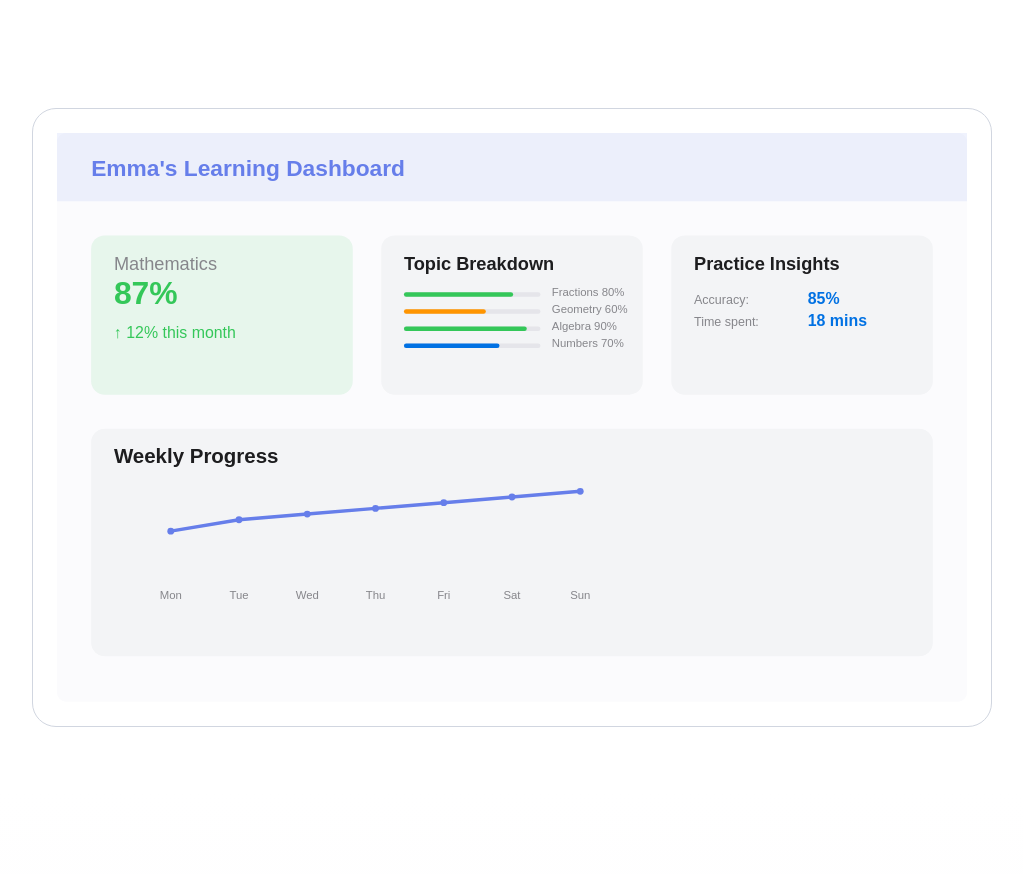
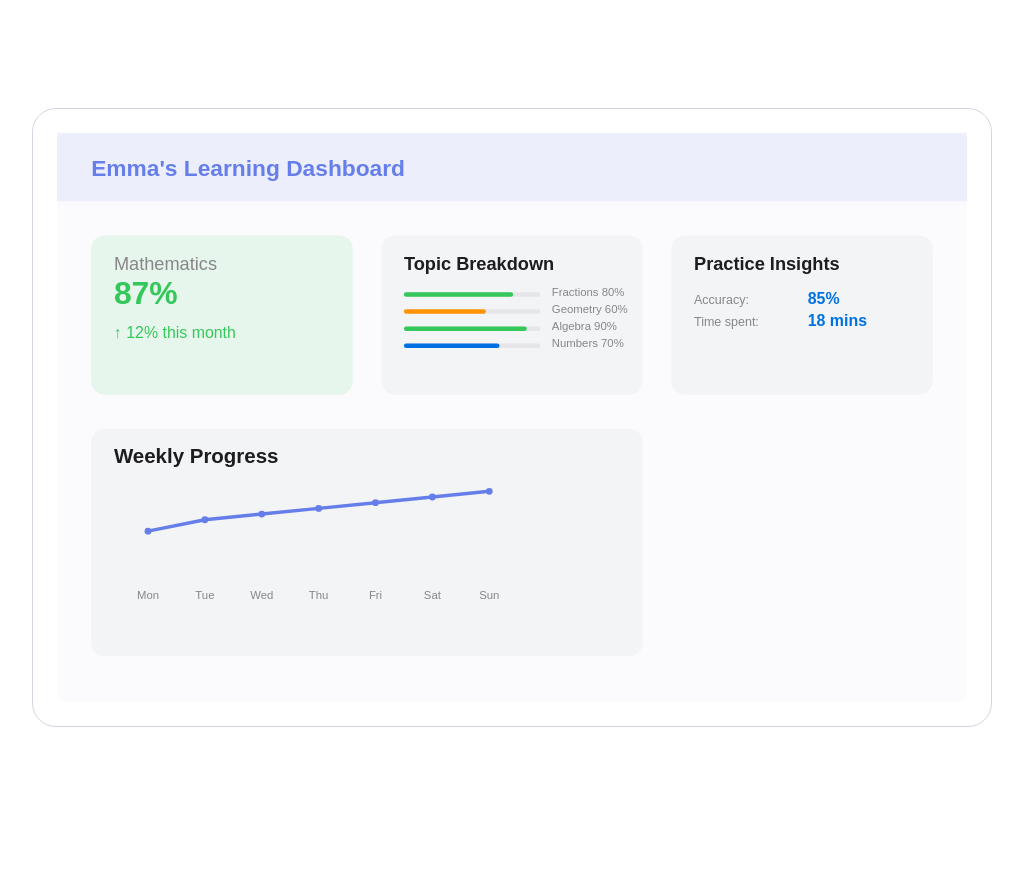
Before and after one commit to yasirmir1/kudos-ai, a React (Vite) app: page / in a window 1280 px wide. Shown: the part 540-1414 px from the top of the page, without its empty margins (128-1151 px from the left). Built offline with nearby package versions, Linux system fonts and the light colour scheme.

Commit message:
Adjust weekly progress width
Reduced the width of the weekly progress graph to align with the end of the topic breakdown tile.
-edited src/pages/Index.tsx

```diff
--- a/src/pages/Index.tsx
+++ b/src/pages/Index.tsx
@@ -162,28 +162,28 @@ const Index = () => {
               <text x="560" y="170" fontFamily="Arial" fontSize="11" fill="#86868B">Time spent:</text>
               <text x="660" y="170" fontFamily="Arial" fontSize="14" fontWeight="600" fill="#0071E3">18 mins</text>
 
-              {/* Weekly Progress - Full Width */}
-              <rect x="30" y="260" width="740" height="200" rx="12" fill="#F3F4F6"></rect>
+              {/* Weekly Progress - Width aligned with Topic Breakdown */}
+              <rect x="30" y="260" width="485" height="200" rx="12" fill="#F3F4F6"></rect>
               <text x="50" y="290" fontFamily="Arial" fontSize="18" fontWeight="600" fill="#1D1D1F">Weekly Progress</text>
 
-              {/* Extended line graph within container bounds - 7 days wider */}
-              <polyline points="100,350 160,340 220,335 280,330 340,325 400,320 460,315" stroke="#667EEA" strokeWidth="3" fill="none"></polyline>
-              <circle cx="100" cy="350" r="3" fill="#667EEA"></circle>
-              <circle cx="160" cy="340" r="3" fill="#667EEA"></circle>
-              <circle cx="220" cy="335" r="3" fill="#667EEA"></circle>
-              <circle cx="280" cy="330" r="3" fill="#667EEA"></circle>
-              <circle cx="340" cy="325" r="3" fill="#667EEA"></circle>
-              <circle cx="400" cy="320" r="3" fill="#667EEA"></circle>
-              <circle cx="460" cy="315" r="3" fill="#667EEA"></circle>
+              {/* Line graph aligned with topic breakdown width */}
+              <polyline points="80,350 130,340 180,335 230,330 280,325 330,320 380,315" stroke="#667EEA" strokeWidth="3" fill="none"></polyline>
+              <circle cx="80" cy="350" r="3" fill="#667EEA"></circle>
+              <circle cx="130" cy="340" r="3" fill="#667EEA"></circle>
+              <circle cx="180" cy="335" r="3" fill="#667EEA"></circle>
+              <circle cx="230" cy="330" r="3" fill="#667EEA"></circle>
+              <circle cx="280" cy="325" r="3" fill="#667EEA"></circle>
+              <circle cx="330" cy="320" r="3" fill="#667EEA"></circle>
+              <circle cx="380" cy="315" r="3" fill="#667EEA"></circle>
 
               {/* Day labels - Mon to Sun */}
-              <text x="100" y="410" fontFamily="Arial" fontSize="10" fill="#86868B" textAnchor="middle">Mon</text>
-              <text x="160" y="410" fontFamily="Arial" fontSize="10" fill="#86868B" textAnchor="middle">Tue</text>
-              <text x="220" y="410" fontFamily="Arial" fontSize="10" fill="#86868B" textAnchor="middle">Wed</text>
-              <text x="280" y="410" fontFamily="Arial" fontSize="10" fill="#86868B" textAnchor="middle">Thu</text>
-              <text x="340" y="410" fontFamily="Arial" fontSize="10" fill="#86868B" textAnchor="middle">Fri</text>
-              <text x="400" y="410" fontFamily="Arial" fontSize="10" fill="#86868B" textAnchor="middle">Sat</text>
-              <text x="460" y="410" fontFamily="Arial" fontSize="10" fill="#86868B" textAnchor="middle">Sun</text>
+              <text x="80" y="410" fontFamily="Arial" fontSize="10" fill="#86868B" textAnchor="middle">Mon</text>
+              <text x="130" y="410" fontFamily="Arial" fontSize="10" fill="#86868B" textAnchor="middle">Tue</text>
+              <text x="180" y="410" fontFamily="Arial" fontSize="10" fill="#86868B" textAnchor="middle">Wed</text>
+              <text x="230" y="410" fontFamily="Arial" fontSize="10" fill="#86868B" textAnchor="middle">Thu</text>
+              <text x="280" y="410" fontFamily="Arial" fontSize="10" fill="#86868B" textAnchor="middle">Fri</text>
+              <text x="330" y="410" fontFamily="Arial" fontSize="10" fill="#86868B" textAnchor="middle">Sat</text>
+              <text x="380" y="410" fontFamily="Arial" fontSize="10" fill="#86868B" textAnchor="middle">Sun</text>
             </svg>
           </div>
         </div>
```
